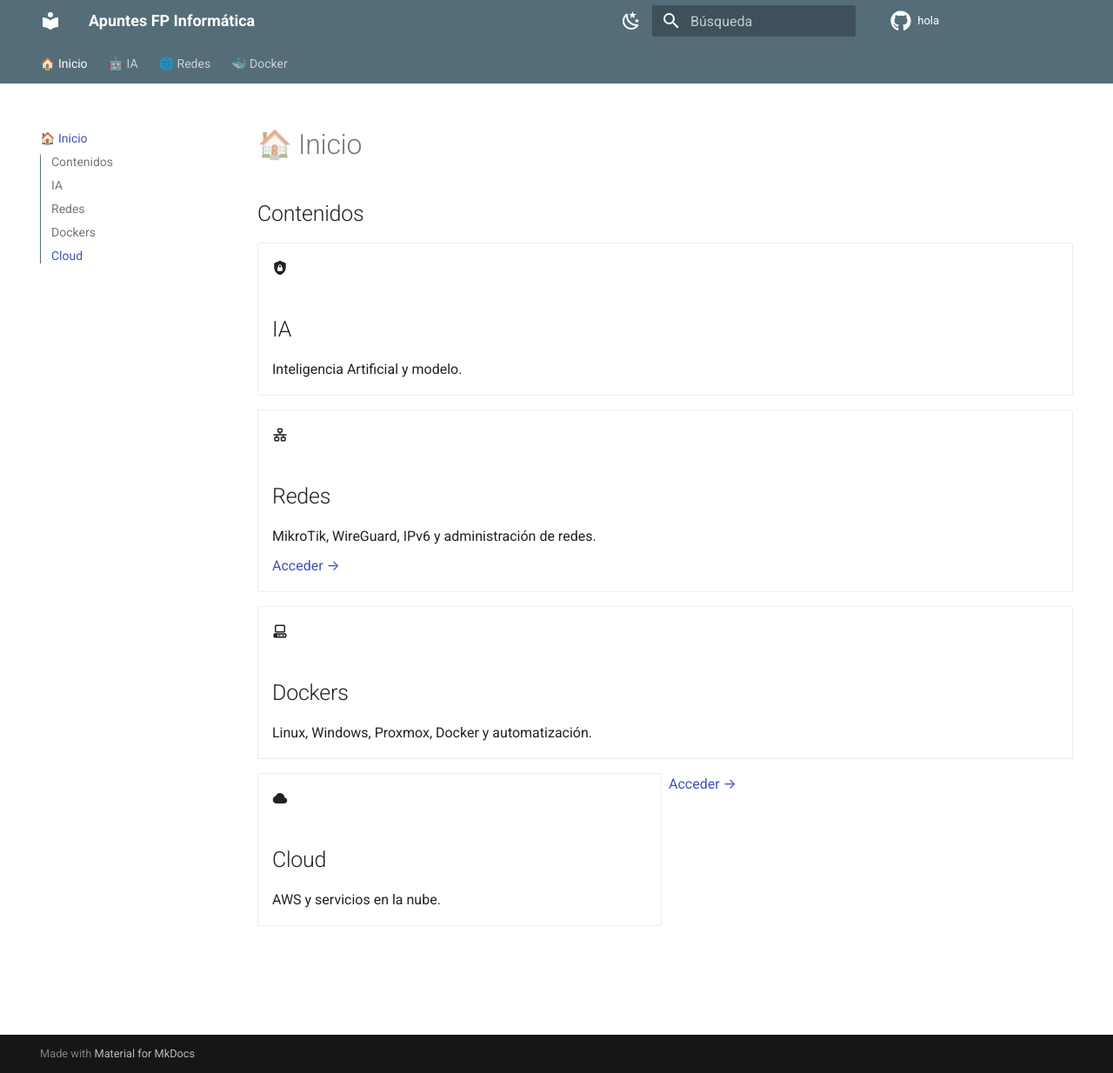
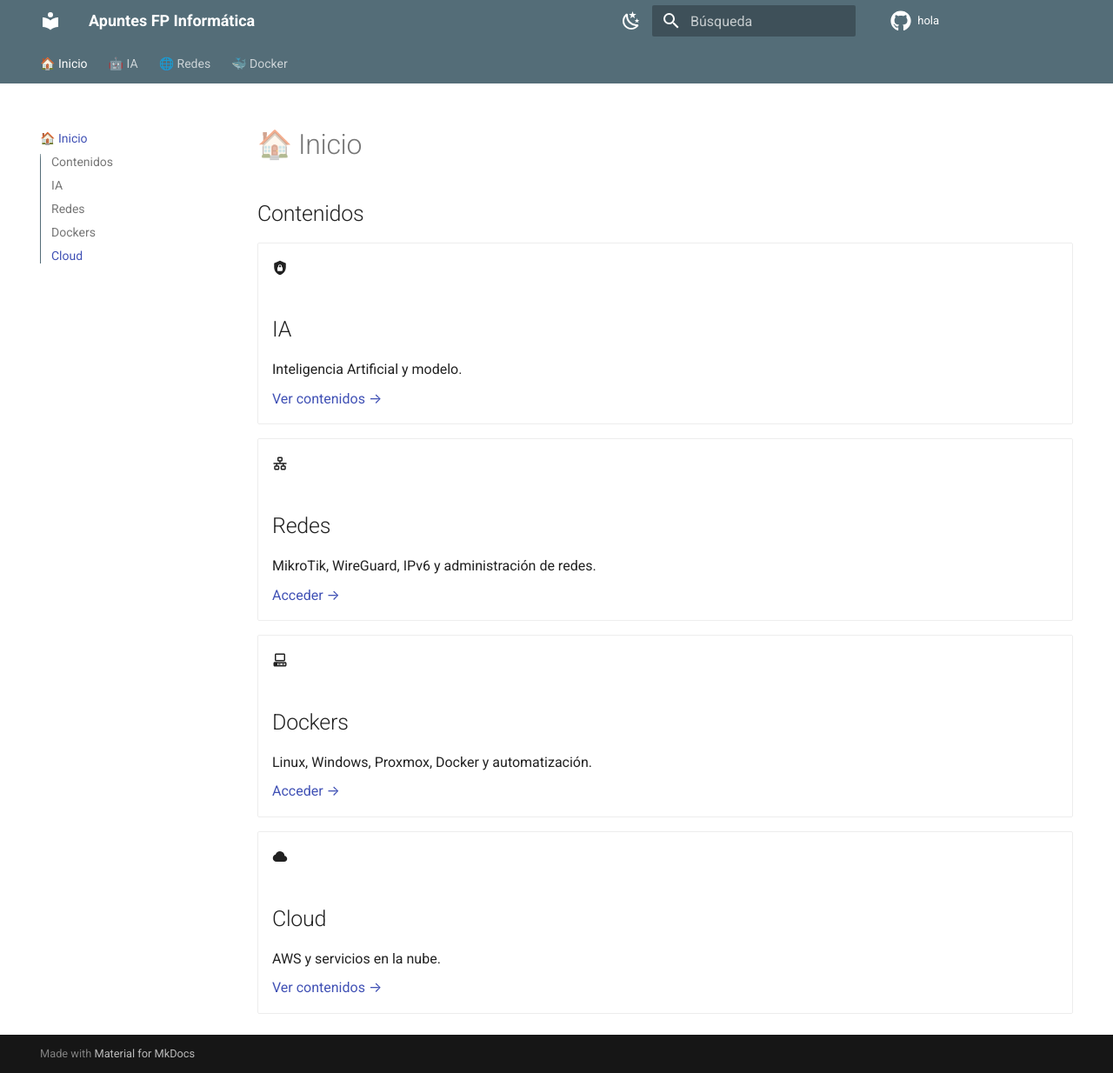
Before and after one commit to fcuadradoa01/hola, an MkDocs documentation site: the page built from docs/index.md, in a window 1280 px wide and 1234 px high. Shown: the whole window at 87% size. Built offline with MkDocs 1.6.1 and Material for MkDocs 9.7.7, drawn with Linux system fonts in a browser that asks for light colours; comment, search, counter and statistics services are not loaded.

Commit message:
Enhance navigation links in index.md
Added links to AI and Docker sections for better navigation.

```diff
--- a/docs/index.md
+++ b/docs/index.md
@@ -7,6 +7,8 @@
     ## IA
 
     Inteligencia Artificial y modelo.
+
+    <a href="AI/" markdown>Ver contenidos →</a>
 
 </div>
 
@@ -40,6 +44,6 @@
 
     AWS y servicios en la nube.
 
-   <a href="redes/" markdown>Acceder →</a>
+    <a href="redes/" markdown>Ver contenidos →</a>
 
 </div>
```
Also changed, not shown: other parts of docs/index.md (+2 -0 lines).
